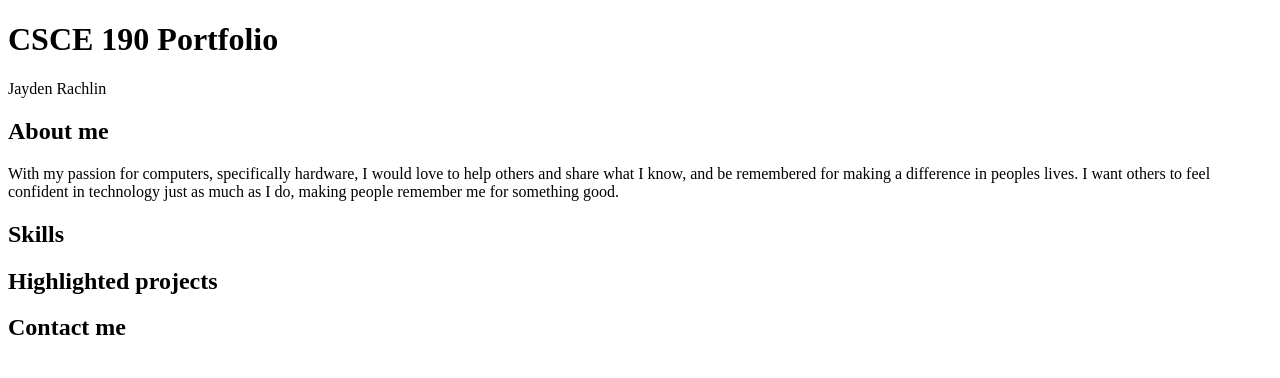
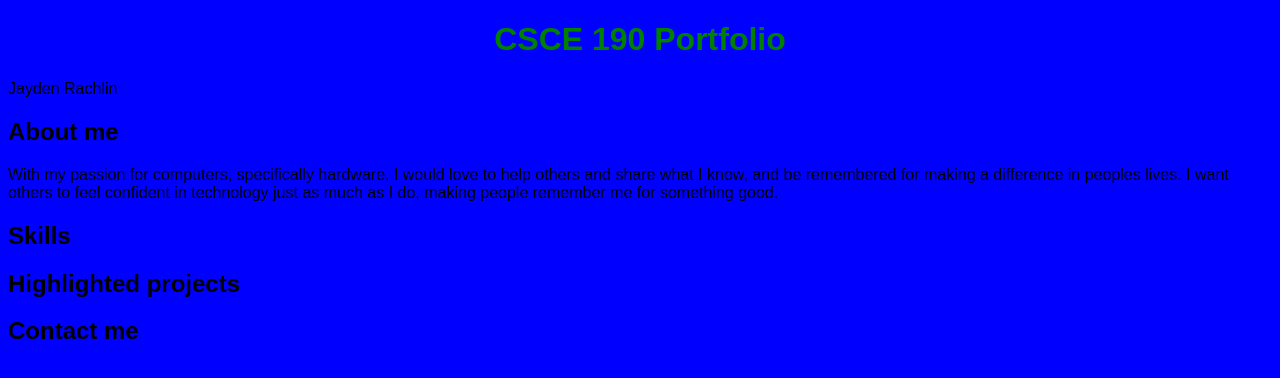
Before and after one commit to JaydenRachlin/JaydenRachlin.github.io, a plain HTML site: page index.html in a window 1280 px wide. Drawn offline with Linux system fonts and the light colour scheme.

Commit message:
Adding Colors

```diff
--- /dev/null
+++ b/Styles.css
@@ -0,0 +1,8 @@
+body {
+background: blue;
+font-family: Arial, Helvetica, sans-serif;
+}
+h1 {
+color: green;
+text-align: center;
+}
--- a/index.html
+++ b/index.html
@@ -2,6 +2,7 @@
 <html>
         <head>
                 <title>>CSCE 190 Website</title><title></title>
+                <link rel="stylesheet" href="styles.css">
         </head>
         <body>
             <h1>CSCE 190 Portfolio</h1>
```
